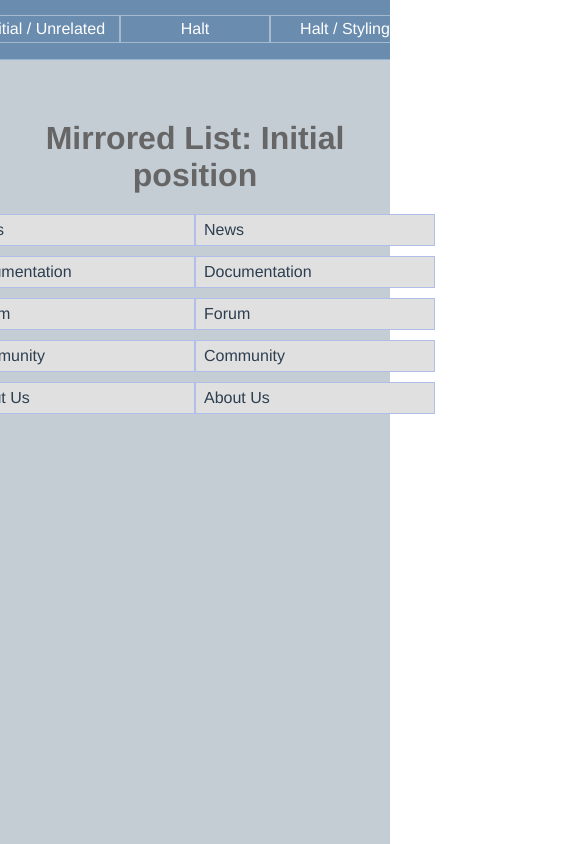
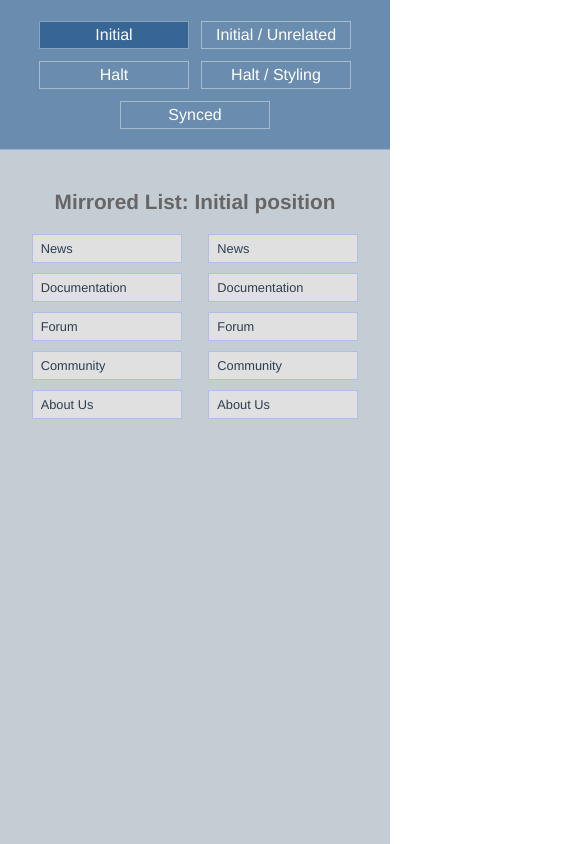
Before and after one commit to stebanos/dragdrop-experiments-vue, a Vue app: page / in a window 390 px wide. Shown: the whole page, 570 px wide, since content can reach past the window. Built offline with nearby package versions, Linux system fonts and the light colour scheme.

Commit message:
Better styling for mobile

```diff
--- a/src/App.vue
+++ b/src/App.vue
@@ -61,7 +61,7 @@ export default {
   }
 
   header {
-    height: 80px;
+    min-height: 60px;
     background-color: hsl(210, 30%, 55%);
     color: white;
     display: flex;
@@ -73,6 +73,7 @@ export default {
   nav {
     display: flex;
     width: 810px;
+    flex-wrap: wrap;
     justify-content: space-evenly;
   }
 
@@ -110,4 +111,27 @@ export default {
     padding: 60px 0 20px 0;
     color: #666;
   }
+
+  @media only screen and (max-width: 800px) {
+    header {
+      min-height: 100px;
+    }
+    nav {
+      justify-content: center;
+    }
+    nav a {
+      margin: 6px;
+    }
+    h1 {
+      font-size: 1.3em;
+    }
+  }
+  @media only screen and (max-width: 600px) {
+    header {
+      min-height: 150px;
+    }
+    h1 {
+      padding: 40px 0 20px 0;
+    }
+  }
 </style>
--- a/src/components/ListMirrorHalt.vue
+++ b/src/components/ListMirrorHalt.vue
@@ -170,6 +170,15 @@
         flex-direction: row;
         justify-content: space-evenly;
     }
+    @media only screen and (max-width: 600px) {
+        .dragcontainer {
+            width: 110px;
+            font-size: 0.8em;
+        }
+        .draggables {
+            width: 380px;
+        }
+    }
     .list-group {
         list-style: none;
     }
--- a/src/components/ListMirrorHaltStyle.vue
+++ b/src/components/ListMirrorHaltStyle.vue
@@ -173,6 +173,15 @@
         flex-direction: row;
         justify-content: space-evenly;
     }
+    @media only screen and (max-width: 600px) {
+        .dragcontainer {
+            width: 110px;
+            font-size: 0.8em;
+        }
+        .draggables {
+            width: 380px;
+        }
+    }
     .list-group {
         list-style: none;
     }
--- a/src/components/ListMirrorInitial.vue
+++ b/src/components/ListMirrorInitial.vue
@@ -163,4 +163,13 @@
     .list-group-item.drag {
         border: 1px solid #999;
     }
+    @media only screen and (max-width: 600px) {
+        .list-group-item {
+            width: 150px;
+            font-size: 0.8em;
+        }
+        .draggables {
+            width: 380px;
+        }
+    }
 </style>
--- a/src/components/ListMirrorInitialAndUnrelated.vue
+++ b/src/components/ListMirrorInitialAndUnrelated.vue
@@ -220,4 +220,17 @@
         max-width: 75%;
         color: orangered;
     }
+    @media only screen and (max-width: 600px) {
+        .list-group-item {
+            width: 110px;
+            font-size: 0.8em;
+        }
+        .draggables {
+            width: 380px;
+        }
+        .notice {
+            top: unset;
+            bottom: 24px;
+        }
+    }
 </style>
--- a/src/components/ListMirrorSynced.vue
+++ b/src/components/ListMirrorSynced.vue
@@ -142,4 +142,16 @@
         color: #999;
         background: #fff;
     }
+    @media only screen and (max-width: 600px) {
+        .dragcontainer {
+            width: 150px;
+            font-size: 0.8em;
+        }
+        >>> li {
+            width: 150px;
+        }
+        .draggables {
+            width: 380px;
+        }
+    }
 </style>
```
